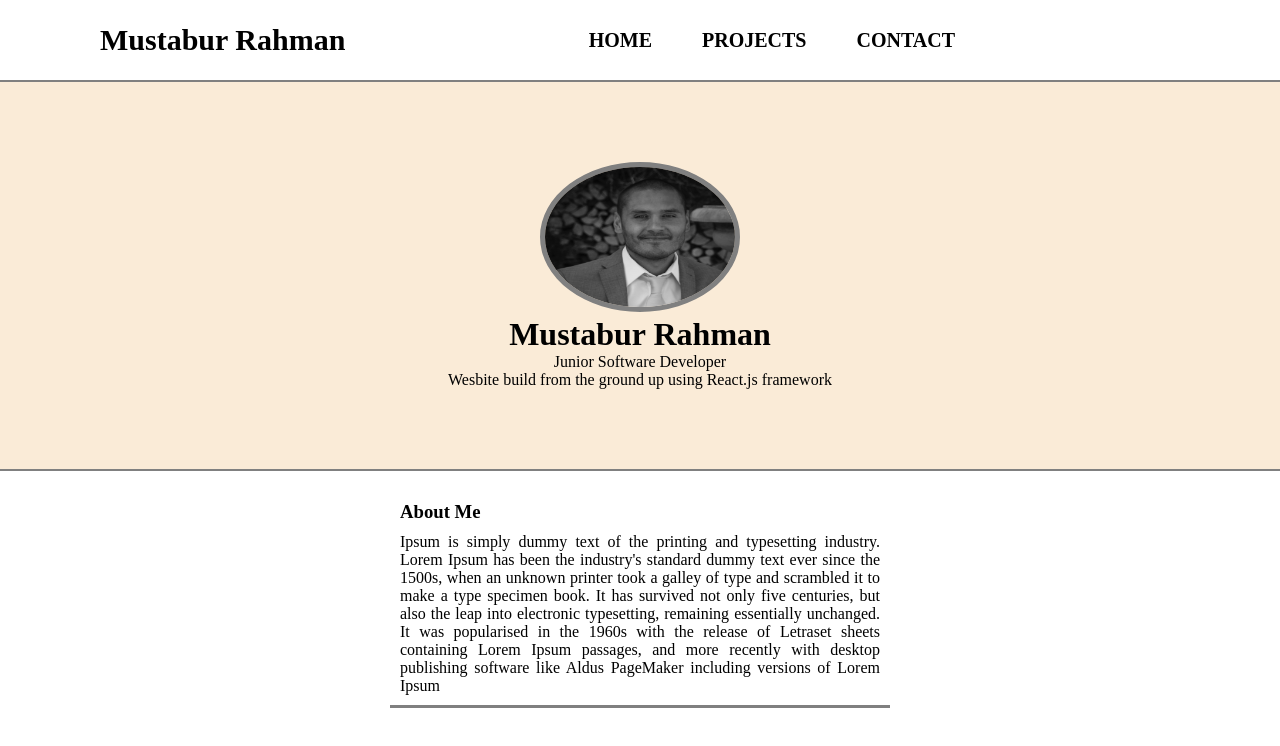
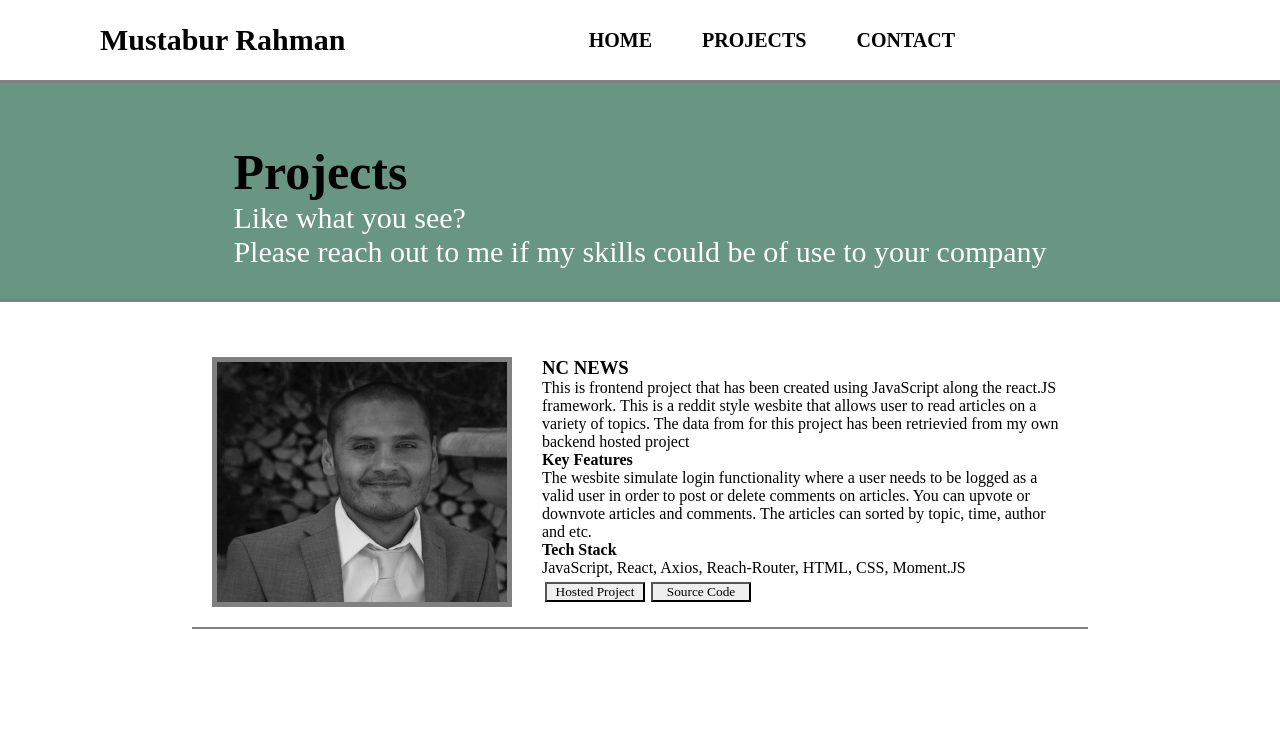
Before and after one commit to mrahman22/my-portfolio-website, a React (Create React App) app: page /projects in a window 1280 px wide. Shown: the top 746 px of the page. Built offline with nearby package versions, Linux system fonts and the light colour scheme; the HTML template or start-up script is replaced by a standard one; a web font is replaced by a local one.

Commit message:
started creating the project section of the portfolio

```diff
--- a/package.json
+++ b/package.json
@@ -3,6 +3,11 @@
   "version": "0.1.0",
   "private": true,
   "dependencies": {
+    "@fortawesome/fontawesome-svg-core": "^1.2.29",
+    "@fortawesome/free-brands-svg-icons": "^5.13.1",
+    "@fortawesome/free-regular-svg-icons": "^5.13.1",
+    "@fortawesome/free-solid-svg-icons": "^5.13.1",
+    "@fortawesome/react-fontawesome": "^0.1.11",
     "@reach/router": "^1.3.4",
     "@testing-library/jest-dom": "^4.2.4",
     "@testing-library/react": "^9.5.0",
--- a/public/index.html
+++ b/public/index.html
@@ -11,6 +11,7 @@
     />
     <link href="https://fonts.googleapis.com/css2?family=Galada&display=swap" rel="stylesheet">
     <link rel="apple-touch-icon" href="%PUBLIC_URL%/logo192.png" />
+    <link rel="stylesheet" href="https://use.fontawesome.com/releases/v5.13.1/css/all.css" integrity="sha384-xxzQGERXS00kBmZW/6qxqJPyxW3UR0BPsL4c8ILaIWXva5kFi7TxkIIaMiKtqV1Q" crossorigin="anonymous">
     <!--
       manifest.json provides metadata used when your web app is installed on a
       user's mobile device or desktop. See https://developers.google.com/web/fundamentals/web-app-manifest/
--- a/src/App.css
+++ b/src/App.css
@@ -66,18 +66,19 @@ label.logo {
 
 
 .showcase {
-  background-color: #FAEBD7;
-  padding: 80px;
+  background-color: #689682;
+  padding: 50px;
+  color: white;
   text-align: center;
   border-bottom: 2px solid gray;
   border-top: 2px solid gray;
 }
 
 .portrait-pic {
-   height: 150px;
-   width: 200px;
+   height: 250px;
+   width: 280px;
    border-radius: 90%;
-   border: 5px solid gray;
+   border: 5px solid white;
 }
 
 
@@ -110,9 +111,186 @@ label.logo {
    border-bottom: 3px solid gray;
 }
 
+/*==================== About-me Styling =============================*/
 
 
 
 
 
-/*==================== About-me Styling =============================*/
+
+
+/*==================== Footer Styling =============================*/
+
+.footer-container {
+  margin-top: 10px;
+  padding: 10px;
+  display: flex;
+  justify-content: center;
+  font-size: 20px;
+}
+
+.footer {
+  text-align: center;
+}
+
+.twitter-icon {
+  margin: 10px;
+  font-size: 30px;
+  color: #1DA1F2;
+}
+
+.github-icon {
+  margin: 10px;
+  font-size: 30px;
+}
+
+.linkedin-icon {
+  margin: 10px;
+  font-size: 30px;
+  color: #2867B2;
+}
+
+
+
+/*==================== Footer Styling =============================*/
+
+
+
+
+
+
+
+
+/*==================== Projects Styling =============================*/
+
+
+.projects-container {
+  display: flex;
+  justify-content: center;
+  background-color: #689682;
+  padding: 30px;
+  border-bottom: 3px solid gray;
+  border-top: 3px solid gray;
+}
+
+.projects h1 {
+  font-size: 50px;
+  color: black;
+}
+
+.projects p {
+  font-size: 30px;
+}
+
+.projects {
+  text-align: justify;
+  margin-top: 30px;
+  color: white;
+}
+
+
+/*==================== Projects Styling =============================*/
+
+
+
+
+
+
+
+
+
+/*==================== ProjectList Styling =============================*/
+
+
+.project1-pic {
+  height: 250px;
+  width: 300px;
+  border: 5px solid gray;
+  align-content: center;
+  float: left;
+}
+
+.projectslist-container {
+  display: flex;
+  justify-content: center;
+  margin-top: 30px;
+}
+
+.projectsList {
+  border-bottom: 2px solid gray;
+  margin: 5px;
+  padding: 20px;
+  width: 70%;
+}
+
+.projectsList p {
+  margin-left: 330px;
+}
+
+.projectsList h3 {
+  margin-left: 330px;
+}
+
+.projectsList h4 {
+  margin-left: 330px;
+}
+
+.projectsList button {
+  margin: 5px 3px;
+  width: 100px;
+  border-color: black;
+}
+
+.btns {
+  margin-left: 330px;
+}
+
+
+
+
+
+
+
+
+
+/*==================== ProjectList Styling =============================*/
+
+
+
+
+
+/*==================== Media Queries =============================*/
+
+@media only screen and (max-width: 800px) {
+  .logo {
+    display: flex;
+    justify-content: center;
+  }
+}
+
+
+
+
+
+@media only screen and (max-width: 1091px) {
+  .portrait-pic {
+    margin-top: 50px;
+    height: 220px;
+    width: 280px;
+    border-radius: 90%;
+    border: 5px solid white;
+ }
+
+.showcase {
+  background-color: #689682;
+  padding: 80px;
+  color: white;
+  text-align: center;
+  border-bottom: 2px solid gray;
+  border-top: 2px solid gray;
+}
+
+
+}
+
+/*==================== Media Queries =============================*/
--- a/src/App.js
+++ b/src/App.js
@@ -1,15 +1,18 @@
 import React from 'react';
 import './App.css';
 import Nav from './components/Nav';
-import Showcase from './components/Showcase';
-import AboutMe from './components/AboutMe';
+import {Router} from "@reach/router";
+import Projects from './components/Projects';
+import Home from './components/Home';
 
 function App() {
   return (
     <div className="App">
      <Nav />
-     <Showcase />
-     <AboutMe />
+     <Router>
+      <Home path="/"/>
+     <Projects path="/projects"/>
+     </Router>
     </div>
   );
 }
--- /dev/null
+++ b/src/components/Button.jsx
@@ -0,0 +1,11 @@
+import React from 'react'
+
+function Buttons() {
+    return (
+        <div>
+          <button>Hosted Project</button><button>Source Code</button>
+        </div>
+    )
+}
+
+export default Buttons
--- /dev/null
+++ b/src/components/Footer.jsx
@@ -0,0 +1,20 @@
+import React from 'react'
+import { library } from '@fortawesome/fontawesome-svg-core';
+import { FontAwesomeIcon } from "@fortawesome/react-fontawesome";
+import {faTwitter, faGithub, faLinkedin} from '@fortawesome/free-brands-svg-icons'
+
+library.add(faTwitter, faGithub, faLinkedin)
+
+function Footer() {
+    return (
+        <div className="footer-container">
+        <footer className="footer">
+            <FontAwesomeIcon className="twitter-icon" icon={faTwitter}/>
+            <FontAwesomeIcon className="github-icon" icon={faGithub}/>
+            <FontAwesomeIcon className="linkedin-icon" icon={faLinkedin} />
+        </footer>
+        </div>
+    )
+}
+
+export default Footer
--- /dev/null
+++ b/src/components/Home.jsx
@@ -0,0 +1,16 @@
+import React from 'react'
+import AboutMe from "./AboutMe";
+import Showcase from "./Showcase";
+import Footer from "./Footer";
+
+function Home() {
+    return (
+        <div>
+            <Showcase />
+            <AboutMe />
+            <Footer />
+        </div>
+    )
+}
+
+export default Home
--- /dev/null
+++ b/src/components/ProjectList.jsx
@@ -0,0 +1,32 @@
+import React from "react";
+
+
+function Projectlist() {
+  return (
+      <div>
+        <img
+          className="project1-pic"
+          src={require("../portrait.jpeg")}
+          alt="portrait"
+        />
+        <h3>NC NEWS</h3>
+        <p>
+          This is frontend project that has been created using JavaScript along
+          the react.JS framework. This is a reddit style wesbite that allows
+          user to read articles on a variety of topics. The data from for this
+          project has been retrievied from my own backend hosted project
+        </p>
+        <h4>Key Features</h4>
+        <p>
+          The wesbite simulate login functionality where a user needs to be
+          logged as a valid user in order to post or delete comments on
+          articles. You can upvote or downvote articles and comments. The
+          articles can sorted by topic, time, author and etc.
+        </p>
+        <h4>Tech Stack</h4>
+        <p>JavaScript, React, Axios, Reach-Router, HTML, CSS, Moment.JS</p>
+      </div>
+  );
+}
+
+export default Projectlist;
--- /dev/null
+++ b/src/components/Projects.jsx
@@ -0,0 +1,29 @@
+import React from "react";
+import ProjectList from "./ProjectList";
+import Buttons from "./Button";
+
+function Projects() {
+  return (
+    <>
+      <div className="projects-container">
+        <div className="projects">
+          <h1>Projects</h1>
+          <p>Like what you see?</p>
+          <p>
+            Please reach out to me if my skills could be of use to your company
+          </p>
+        </div>
+      </div>
+      <div className="projectslist-container">
+        <div className="projectsList">
+          <ProjectList />
+          <div className="btns">
+          <Buttons />
+          </div>
+        </div>
+      </div>
+    </>
+  );
+}
+
+export default Projects;
```
Also changed, not shown: src/components/AboutMe.jsx (+14 -10 lines), 1 other file (tests, documents, lock files or other folders).
